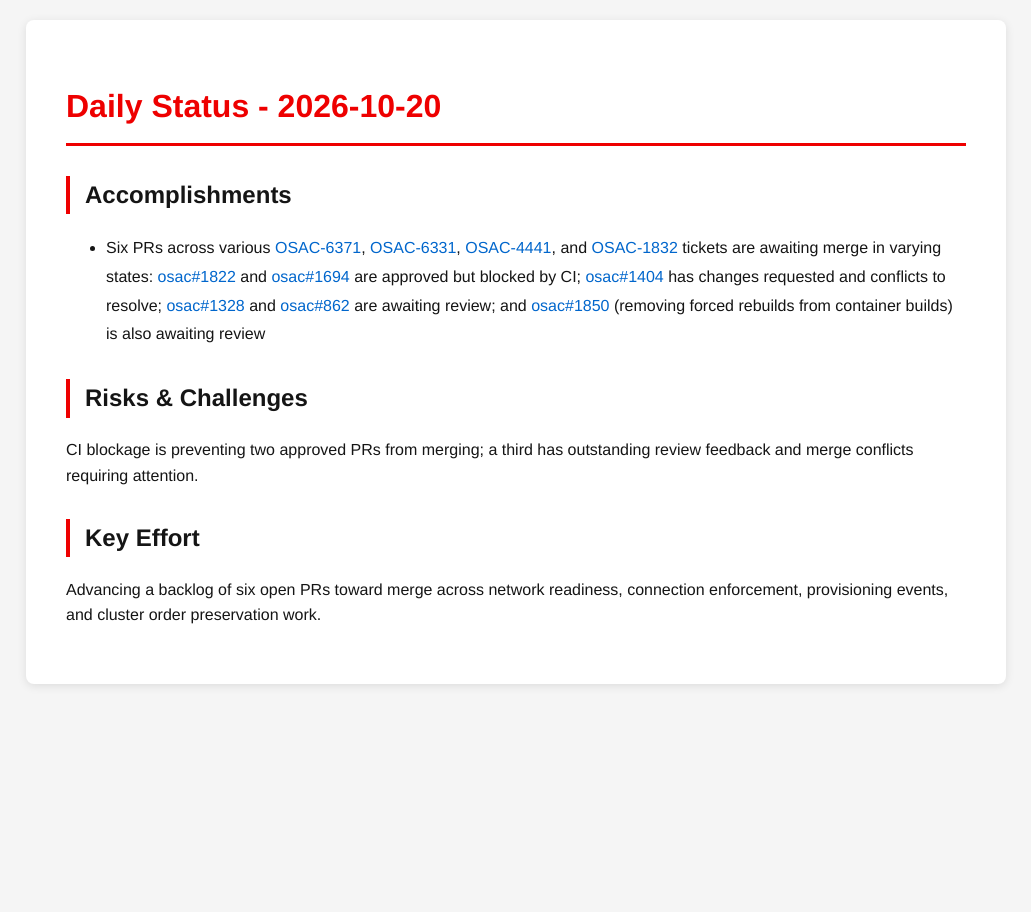
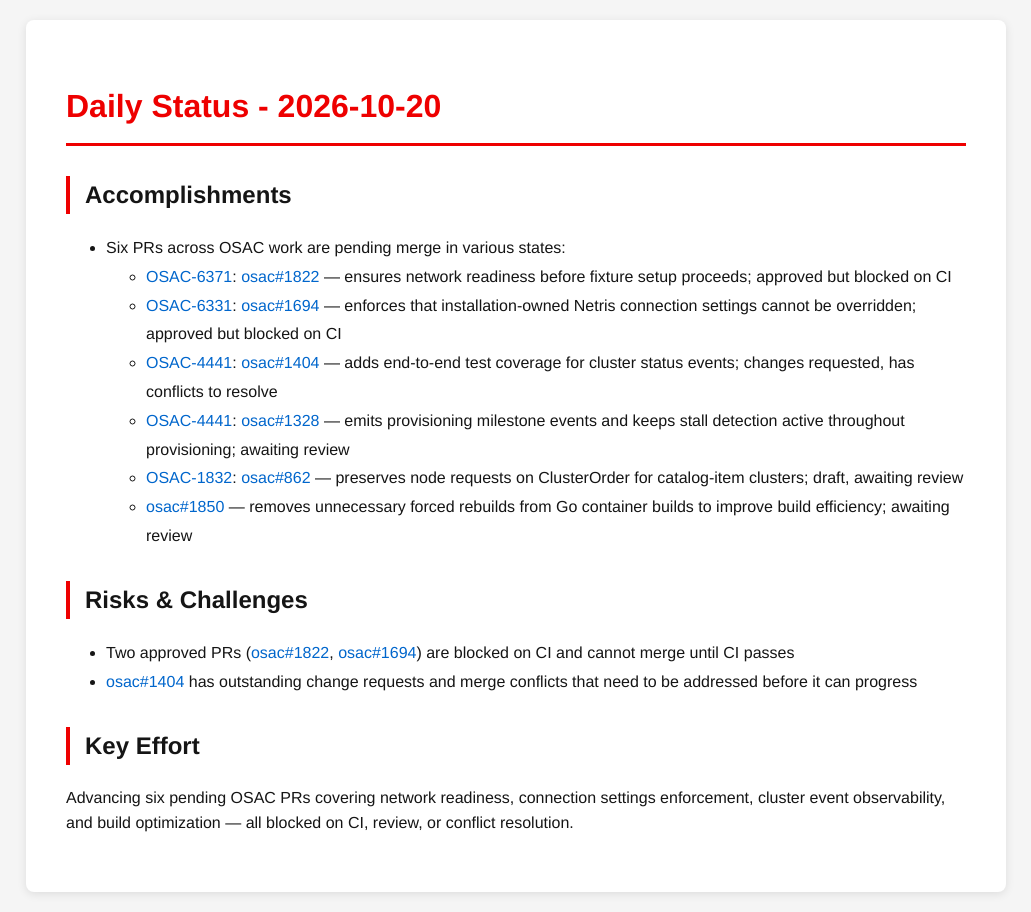
Before and after one commit to tzvatot/daily-status, a Jekyll site: the page built from 2026-10-20.md, in a window 1280 px wide. Shown: the whole page, without its empty margins (124-1155 px from the left). Built offline with Jekyll 4.4.1, drawn with Linux system fonts in a browser that asks for light colours.

Commit message:
Daily status update - 2026-10-20

```diff
--- a/2026-10-20.md
+++ b/2026-10-20.md
@@ -7,10 +7,17 @@ date: 2026-10-20
 # Daily Status - 2026-10-20
 
 ## Accomplishments
-- Six PRs across various [OSAC-6371](https://redhat.atlassian.net/browse/OSAC-6371), [OSAC-6331](https://redhat.atlassian.net/browse/OSAC-6331), [OSAC-4441](https://redhat.atlassian.net/browse/OSAC-4441), and [OSAC-1832](https://redhat.atlassian.net/browse/OSAC-1832) tickets are awaiting merge in varying states: [osac#1822](https://github.com/osac-project/osac/pull/1822) and [osac#1694](https://github.com/osac-project/osac/pull/1694) are approved but blocked by CI; [osac#1404](https://github.com/osac-project/osac/pull/1404) has changes requested and conflicts to resolve; [osac#1328](https://github.com/osac-project/osac/pull/1328) and [osac#862](https://github.com/osac-project/osac/pull/862) are awaiting review; and [osac#1850](https://github.com/osac-project/osac/pull/1850) (removing forced rebuilds from container builds) is also awaiting review
+- Six PRs across OSAC work are pending merge in various states:
+  - [OSAC-6371](https://redhat.atlassian.net/browse/OSAC-6371): [osac#1822](https://github.com/osac-project/osac/pull/1822) — ensures network readiness before fixture setup proceeds; approved but blocked on CI
+  - [OSAC-6331](https://redhat.atlassian.net/browse/OSAC-6331): [osac#1694](https://github.com/osac-project/osac/pull/1694) — enforces that installation-owned Netris connection settings cannot be overridden; approved but blocked on CI
+  - [OSAC-4441](https://redhat.atlassian.net/browse/OSAC-4441): [osac#1404](https://github.com/osac-project/osac/pull/1404) — adds end-to-end test coverage for cluster status events; changes requested, has conflicts to resolve
+  - [OSAC-4441](https://redhat.atlassian.net/browse/OSAC-4441): [osac#1328](https://github.com/osac-project/osac/pull/1328) — emits provisioning milestone events and keeps stall detection active throughout provisioning; awaiting review
+  - [OSAC-1832](https://redhat.atlassian.net/browse/OSAC-1832): [osac#862](https://github.com/osac-project/osac/pull/862) — preserves node requests on ClusterOrder for catalog-item clusters; draft, awaiting review
+  - [osac#1850](https://github.com/osac-project/osac/pull/1850) — removes unnecessary forced rebuilds from Go container builds to improve build efficiency; awaiting review
 
 ## Risks & Challenges
-CI blockage is preventing two approved PRs from merging; a third has outstanding review feedback and merge conflicts requiring attention.
+- Two approved PRs ([osac#1822](https://github.com/osac-project/osac/pull/1822), [osac#1694](https://github.com/osac-project/osac/pull/1694)) are blocked on CI and cannot merge until CI passes
+- [osac#1404](https://github.com/osac-project/osac/pull/1404) has outstanding change requests and merge conflicts that need to be addressed before it can progress
 
 ## Key Effort
-Advancing a backlog of six open PRs toward merge across network readiness, connection enforcement, provisioning events, and cluster order preservation work.
+Advancing six pending OSAC PRs covering network readiness, connection settings enforcement, cluster event observability, and build optimization — all blocked on CI, review, or conflict resolution.
```
